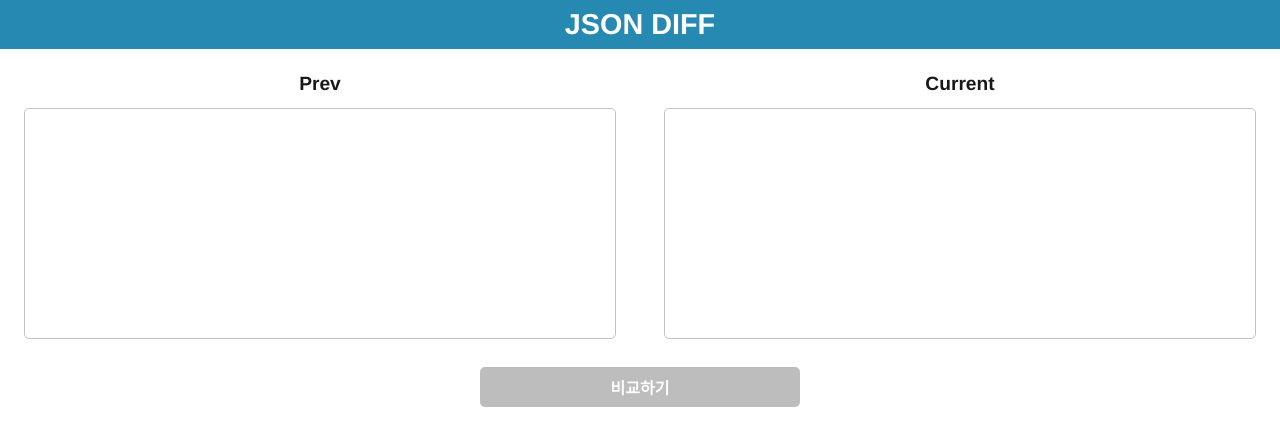
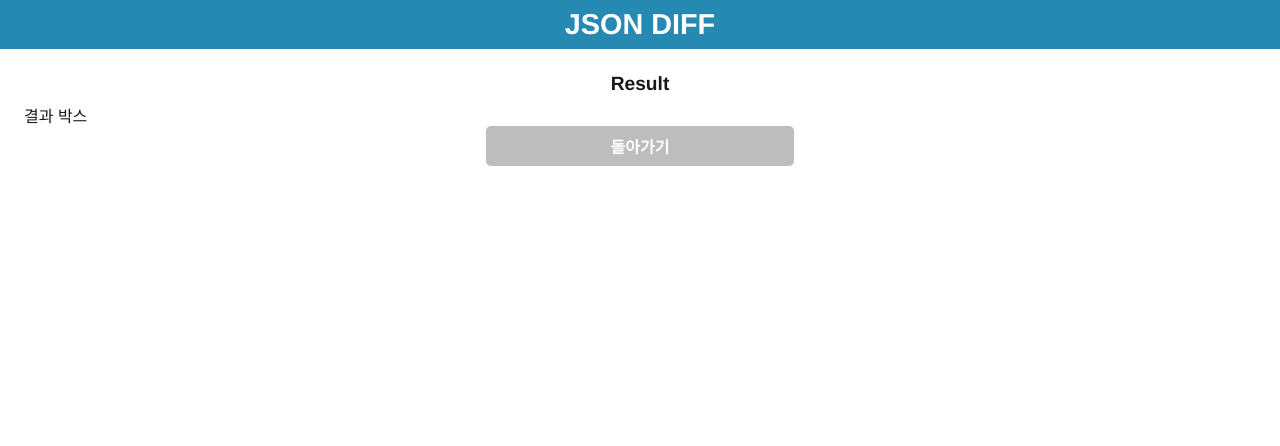
Before and after one commit to Kyoo130/pilot-json-diff, a Vue app: page /detail in a window 1280 px wide. Shown: the top 446 px of the page. Built offline with nearby package versions, Linux system fonts and the light colour scheme.

Commit message:
#1, Router 연동 코드 및 Home, Detail 페이지 컴포넌트 개발

```diff
--- a/src/App.vue
+++ b/src/App.vue
@@ -1,29 +1,36 @@
 <template>
   <div id="app">
-    <Header/>
+    <Header />
     <main class="main">
-      <Editor v-for="item in editors" :key="item.id" :item = 'item' />
-      <button class="submit-btn">비교하기</button>
+      <router-view :editors="editors" :obj1="obj1" :obj2="obj2" />
     </main>
   </div>
 </template>
 
 <script>
-import '@/static/css/reset.css'
-import {Header, Editor} from "@/components";
+import "@/static/css/reset.css";
+import { Header } from "@/components";
 
 export default {
-  name: 'App',
+  name: "App",
   data() {
     return {
       editors: [
-        {id: 0, name: 'Prev'},
-        {id: 1, name: 'Current'}
+        { id: 0, name: "Prev" },
+        { id: 1, name: "Current" },
       ],
+      obj1: `{"name":"hello", "age":20}`,
+      obj2: `{"name":"world", "age":20}`,
+    };
+  },
+  methods: {
+    jsonDiff() {
+      let isDiff = JSON.stringify(this.obj1) === JSON.stringify(this.obj2);
+      console.log(isDiff)
     }
   },
-  components: {Editor, Header}
-}
+  components: { Header },
+};
 </script>
 
 <style>
@@ -38,23 +45,4 @@ export default {
   display: flow-root;
 }
 
-.submit-btn {
-  display: block;
-  width: 25%;
-  border: none;
-  border-radius: 5px;
-  background: #bdbdbd;
-  padding: 0.5rem 0;
-  margin: 0 auto;
-  color: #fff;
-  font-size: 1rem;
-  font-weight: bold;
-  transition: 400ms;
-  cursor: pointer;
-}
-
-.submit-btn:hover {
-  background: #FF6372;
-  color: #fff;
-}
 </style>
--- /dev/null
+++ b/src/components/Btn.vue
@@ -0,0 +1,34 @@
+<template>
+  <button class="submit-btn">{{ btnName }}</button>
+</template>
+
+<script>
+export default {
+  name: `Btn`,
+  props: {
+    btnName: String,
+  }
+};
+</script>
+
+<style>
+.submit-btn {
+  display: block;
+  width: 25%;
+  border: none;
+  border-radius: 5px;
+  background: #bdbdbd;
+  padding: 0.5rem 0;
+  margin: 0 auto;
+  color: #fff;
+  font-size: 1rem;
+  font-weight: bold;
+  transition: 400ms;
+  cursor: pointer;
+}
+
+.submit-btn:hover {
+  background: #ff6372;
+  color: #fff;
+}
+</style>
--- a/src/components/Editor.vue
+++ b/src/components/Editor.vue
@@ -1,6 +1,6 @@
 <template>
-  <div class="editor">
-    <h3>{{ item.name }}</h3>
+  <div class="editor container">
+    <h3 class="title">{{ item.name }}</h3>
     <textarea rows="15"/>
   </div>
 </template>
@@ -18,10 +18,9 @@ export default {
 .editor {
   width: 50%;
   float: left;
-  padding: 1.5rem 1.5rem;
 }
 
-.editor > h3 {
+.title {
   font-size: 1.2rem;
   font-weight: bold;
   margin-bottom: 0.8rem;
--- a/src/components/index.js
+++ b/src/components/index.js
@@ -1,4 +1,5 @@
 import Header from "@/components/Header";
 import Editor from "@/components/Editor";
+import Btn from "@/components/Btn";
 
-export { Header, Editor };
+export { Header, Editor, Btn };
--- a/src/main.js
+++ b/src/main.js
@@ -1,8 +1,13 @@
-import Vue from 'vue'
-import App from './App.vue'
+import Vue from "vue";
+import App from "./App.vue";
+import router from "@/router";
+import VueRouter from "vue-router";
 
-Vue.config.productionTip = false
+Vue.config.productionTip = false;
+
+Vue.use(VueRouter);
 
 new Vue({
-  render: h => h(App),
-}).$mount('#app')
+  render: (h) => h(App),
+  router,
+}).$mount("#app");
--- /dev/null
+++ b/src/pages/Detail.vue
@@ -0,0 +1,24 @@
+<template>
+  <section class="container">
+    <h3 class="title">Result</h3>
+    <div>결과 박스</div>
+    <Btn btnName="돌아가기" />
+  </section>
+</template>
+
+<script>
+import { Btn } from "@/components";
+
+export default {
+  name: `Detail`,
+  components: {
+    Btn,
+  },
+};
+</script>
+
+<style>
+.container {
+  padding: 1.5rem 1.5rem;
+}
+</style>
--- /dev/null
+++ b/src/pages/Home.vue
@@ -0,0 +1,21 @@
+<template>
+  <section>
+    <Editor v-for="item in editors" :key="item.id" :item="item" />
+    <Btn btnName="제출하기" />
+  </section>
+</template>
+
+<script>
+import { Editor } from "@/components";
+import Btn from "@/components/Btn";
+
+export default {
+  name: `Home`,
+  props: {
+    editors: Array,
+  },
+  components: {Btn, Editor },
+};
+</script>
+
+<style></style>
--- /dev/null
+++ b/src/pages/index.js
@@ -0,0 +1,4 @@
+import Home from "@/pages/Home";
+import Detail from "@/pages/Detail";
+
+export { Home, Detail };
--- /dev/null
+++ b/src/router.js
@@ -0,0 +1,20 @@
+import VueRouter from "vue-router";
+import { Home, Detail } from "@/pages";
+
+const routes = [
+  {
+    path: "/",
+    component: Home,
+  },
+  {
+    path: "/detail",
+    component: Detail,
+  },
+];
+
+const router = new VueRouter({
+  mode: "history",
+  routes,
+});
+
+export default router;
```
